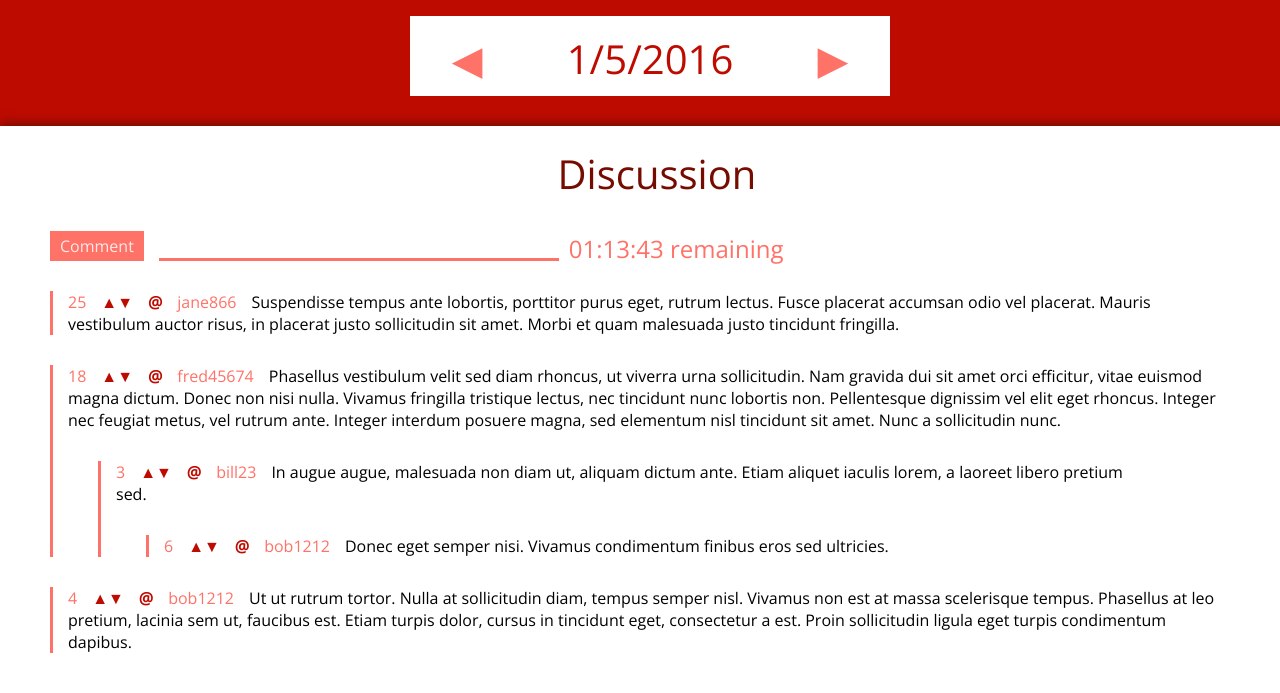
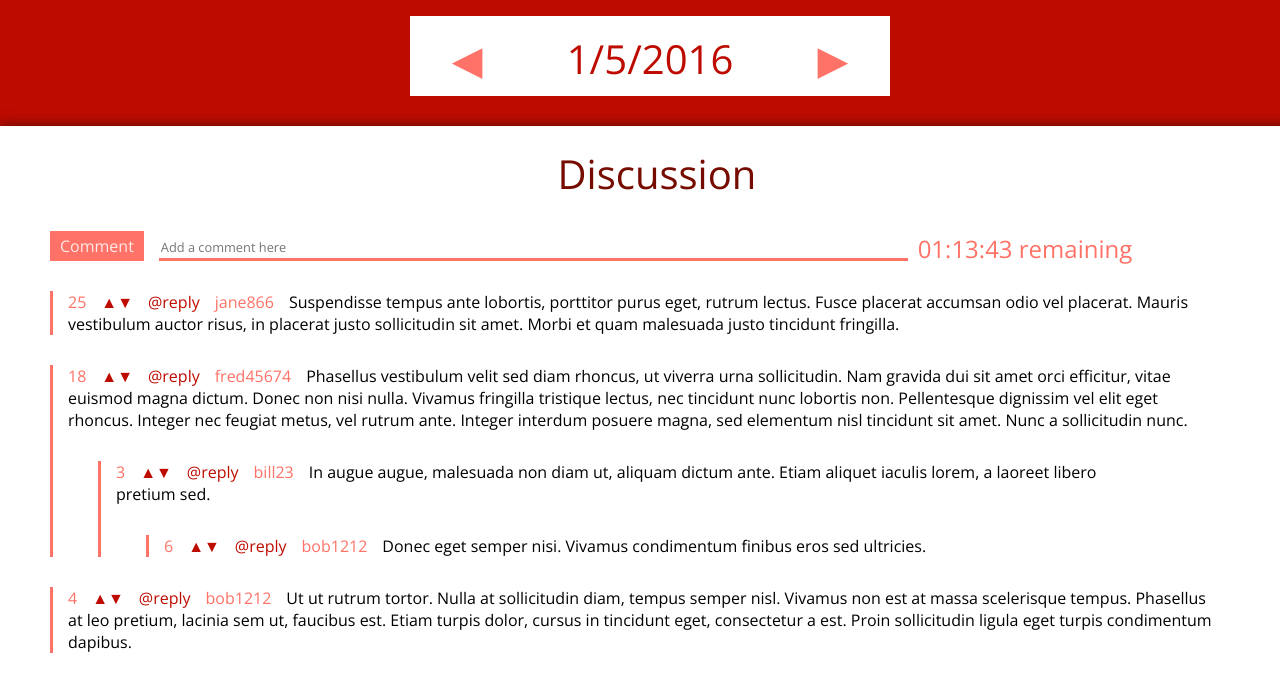
Before and after one commit to hewhomust/potential-chainsaw, a PHP site: page /Prototype3/index.php in a window 1280 px wide; the page is wider, and only the part inside the window is pictured. Shown: the part 709-1402 px from the top of that part. Run offline with PHP 8.4, Linux system fonts and the light colour scheme.

Commit message:
Applied changes from user testing

```diff
--- a/Prototype3/index.php
+++ b/Prototype3/index.php
@@ -186,22 +186,22 @@ session_start();
         <h1>Discussion</h1>
       </div>
       <div id="newComment" class="discussion standardBox">
-        <p class="username"><a href="">Comment</a></p><input id="commentInput" type="text"/><p id="clock" class="clockStarted">00:00:00</p>
+        <p class="username"><a href="">Comment</a></p><input id="commentInput" type="text" placeHolder="Add a comment here"/><p id="clock" class="clockStarted">00:00:00</p>
       </div>
       <div id="mainDiscussion" class="discussion standardBox">
-        <p class="score">25</p><p class="upvote" onclick="upvote(this, 1)">▲</p><p class="downvote" onclick="upvote(this, -1)">▼</p><p class="reply" onclick="reply(this)">@</p><p class="username"><a href="user.html">jane866</a></p><p onclick="hideChildren(this)">Suspendisse tempus ante lobortis, porttitor purus eget, rutrum lectus. Fusce placerat accumsan odio vel placerat. Mauris vestibulum auctor risus, in placerat justo sollicitudin sit amet. Morbi et quam malesuada justo tincidunt fringilla. </p>
+        <p class="score">25</p><p class="upvote" onclick="upvote(this, 1)">▲</p><p class="downvote" onclick="upvote(this, -1)">▼</p><p class="reply" onclick="reply(this)">@reply</p><p class="username"><a href="user.html">jane866</a></p><p onclick="hideChildren(this)">Suspendisse tempus ante lobortis, porttitor purus eget, rutrum lectus. Fusce placerat accumsan odio vel placerat. Mauris vestibulum auctor risus, in placerat justo sollicitudin sit amet. Morbi et quam malesuada justo tincidunt fringilla. </p>
       </div>
       <div id="mainDiscussion" class="discussion standardBox">
-        <p class="score">18</p><p class="upvote" onclick="upvote(this, 1)">▲</p><p class="downvote" onclick="upvote(this, -1)">▼</p><p class="reply" onclick="reply(this)">@</p><p class="username"><a href="user.html">fred45674</a></p><p onclick="hideChildren(this)">Phasellus vestibulum velit sed diam rhoncus, ut viverra urna sollicitudin. Nam gravida dui sit amet orci efficitur, vitae euismod magna dictum. Donec non nisi nulla. Vivamus fringilla tristique lectus, nec tincidunt nunc lobortis non. Pellentesque dignissim vel elit eget rhoncus. Integer nec feugiat metus, vel rutrum ante. Integer interdum posuere magna, sed elementum nisl tincidunt sit amet. Nunc a sollicitudin nunc.</p>
+        <p class="score">18</p><p class="upvote" onclick="upvote(this, 1)">▲</p><p class="downvote" onclick="upvote(this, -1)">▼</p><p class="reply" onclick="reply(this)">@reply</p><p class="username"><a href="user.html">fred45674</a></p><p onclick="hideChildren(this)">Phasellus vestibulum velit sed diam rhoncus, ut viverra urna sollicitudin. Nam gravida dui sit amet orci efficitur, vitae euismod magna dictum. Donec non nisi nulla. Vivamus fringilla tristique lectus, nec tincidunt nunc lobortis non. Pellentesque dignissim vel elit eget rhoncus. Integer nec feugiat metus, vel rutrum ante. Integer interdum posuere magna, sed elementum nisl tincidunt sit amet. Nunc a sollicitudin nunc.</p>
         <div id="mainDiscussion" class="discussion standardBox">
-          <p class="score">3</p><p class="upvote" onclick="upvote(this, 1)">▲</p><p class="downvote" onclick="upvote(this, -1)">▼</p><p class="reply" onclick="reply(this)">@</p><p class="username"><a href="user.html">bill23</a></p><p onclick="hideChildren(this)">In augue augue, malesuada non diam ut, aliquam dictum ante. Etiam aliquet iaculis lorem, a laoreet libero pretium sed.</p>
+          <p class="score">3</p><p class="upvote" onclick="upvote(this, 1)">▲</p><p class="downvote" onclick="upvote(this, -1)">▼</p><p class="reply" onclick="reply(this)">@reply</p><p class="username"><a href="user.html">bill23</a></p><p onclick="hideChildren(this)">In augue augue, malesuada non diam ut, aliquam dictum ante. Etiam aliquet iaculis lorem, a laoreet libero pretium sed.</p>
           <div id="mainDiscussion" class="discussion standardBox">
-            <p class="score">6</p><p class="upvote" onclick="upvote(this, 1)">▲</p><p class="downvote" onclick="upvote(this, -1)">▼</p><p class="reply" onclick="reply(this)">@</p><p class="username"><a href="user.html">bob1212</a></p><p onclick="hideChildren(this)">Donec eget semper nisi. Vivamus condimentum finibus eros sed ultricies.</p>
+            <p class="score">6</p><p class="upvote" onclick="upvote(this, 1)">▲</p><p class="downvote" onclick="upvote(this, -1)">▼</p><p class="reply" onclick="reply(this)">@reply</p><p class="username"><a href="user.html">bob1212</a></p><p onclick="hideChildren(this)">Donec eget semper nisi. Vivamus condimentum finibus eros sed ultricies.</p>
           </div>
         </div>
       </div>
       <div id="mainDiscussion" class="discussion standardBox">
-        <p class="score">4</p><p class="upvote" onclick="upvote(this, 1)">▲</p><p class="downvote" onclick="upvote(this, -1)">▼</p><p class="reply" onclick="reply(this)">@</p><p class="username"><a href="user.html">bob1212</a></p><p onclick="hideChildren(this)">Ut ut rutrum tortor. Nulla at sollicitudin diam, tempus semper nisl. Vivamus non est at massa scelerisque tempus. Phasellus at leo pretium, lacinia sem ut, faucibus est. Etiam turpis dolor, cursus in tincidunt eget, consectetur a est. Proin sollicitudin ligula eget turpis condimentum dapibus.</p>
+        <p class="score">4</p><p class="upvote" onclick="upvote(this, 1)">▲</p><p class="downvote" onclick="upvote(this, -1)">▼</p><p class="reply" onclick="reply(this)">@reply</p><p class="username"><a href="user.html">bob1212</a></p><p onclick="hideChildren(this)">Ut ut rutrum tortor. Nulla at sollicitudin diam, tempus semper nisl. Vivamus non est at massa scelerisque tempus. Phasellus at leo pretium, lacinia sem ut, faucibus est. Etiam turpis dolor, cursus in tincidunt eget, consectetur a est. Proin sollicitudin ligula eget turpis condimentum dapibus.</p>
       </div>
     </div>
   </body>
--- a/Prototype3/promotional.html
+++ b/Prototype3/promotional.html
@@ -31,7 +31,7 @@
           <h1>... See where you stand</h1>
           <p>Using the socio/political matrix your account will develop its own rating as you vote on articles. Any discussion linked to accounts will be coloured based on this rating. You can also vote on posts so valued discussion floats to the top, with unrepresented views weighted more heavily. </p>
           <p>Our article spread as well as the rating and weighting system means that ultimatly, with the platform clear and the field evened, the best community selected discussion will be displayed with all sides represented.  </p>
-          <a class="indexLink" href="index.html">See what it's all about</a>
+          <a class="indexLink" href="index.php">See what it's all about</a>
         </div>
         <div class="object slide footer">
           <p>Created by Nathan Squire as part of a project at the University of Queensland. Parralax effect from <a href="http://keithclark.co.uk/articles/pure-css-parallax-websites/">here.</a></p>
--- a/Prototype3/script.js
+++ b/Prototype3/script.js
@@ -18,7 +18,8 @@ $(document).ready(function(){
 
 function hideChildren(sibling){
   if($(sibling).siblings().length > 4){
-    $(sibling).siblings().last().toggle();
+    //$(sibling).siblings().last().toggle();
+    $(sibling).siblings().last().toggleClass('toggled');
     $(sibling).parent().toggleClass('toggled');
   }
 }
--- a/Prototype3/style.css
+++ b/Prototype3/style.css
@@ -81,6 +81,10 @@ a{
 	margin-left: 27px;
 }
 
+.discussion.toggled div.toggled{
+	display: none;
+}
+
 .discussion p{
 	display: inline;
 	margin-right: 15px;
@@ -140,7 +144,7 @@ a{
 
 .discussion .downvote, .discussion .upvote, .discussion .reply{
 	color: #BE0B00;
-	font-weight: 600;
+	font-weight: 400;
 }
 
 .discussion .username, .discussion .score{
@@ -260,7 +264,7 @@ a{
     font-size: 0.8em;
     border: 0px solid black;
 		height: 25px;
-		width: 400px;
+		width: 65%;
 		border-bottom: solid 3px #FF7267;
 }
 
--- a/Prototype3/tomorrow.php
+++ b/Prototype3/tomorrow.php
@@ -186,7 +186,7 @@ session_start();
         <h1>Discussion</h1>
       </div>
       <div id="newComment" class="discussion standardBox">
-        <p class="username"><a href="">Comment</a></p><input id="commentInput" type="text"/><p id="clock" class="clockStarting">00:00:00</p>
+        <p class="username"><a href="">Comment</a></p><input id="commentInput" type="text" placeHolder="Add a comment here"/><p id="clock" class="clockStarting">00:00:00</p>
       </div>
     </div>
   </body>
```
Also changed, not shown: Prototype3/yesterday.php (+6 -6 lines).
